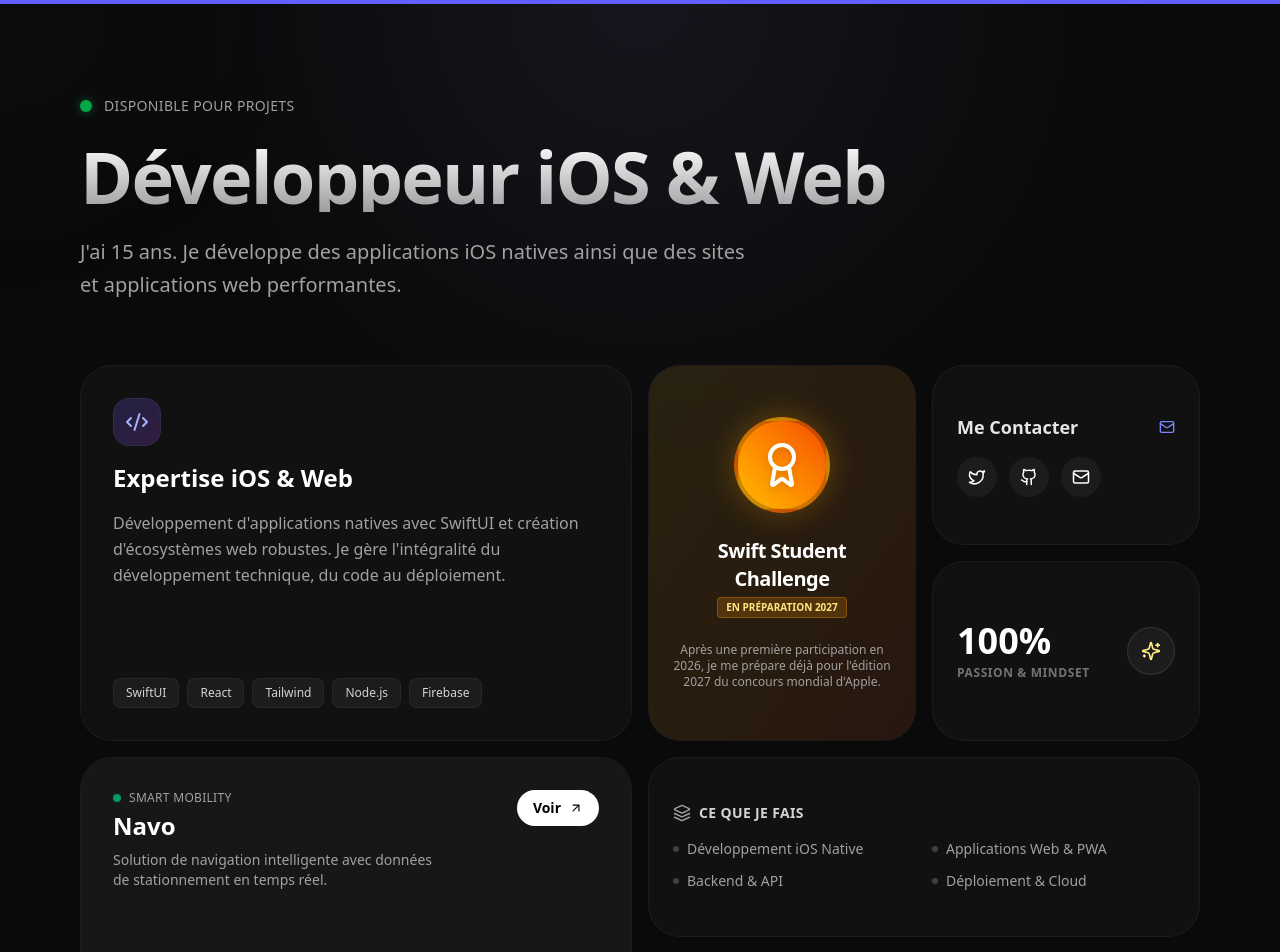
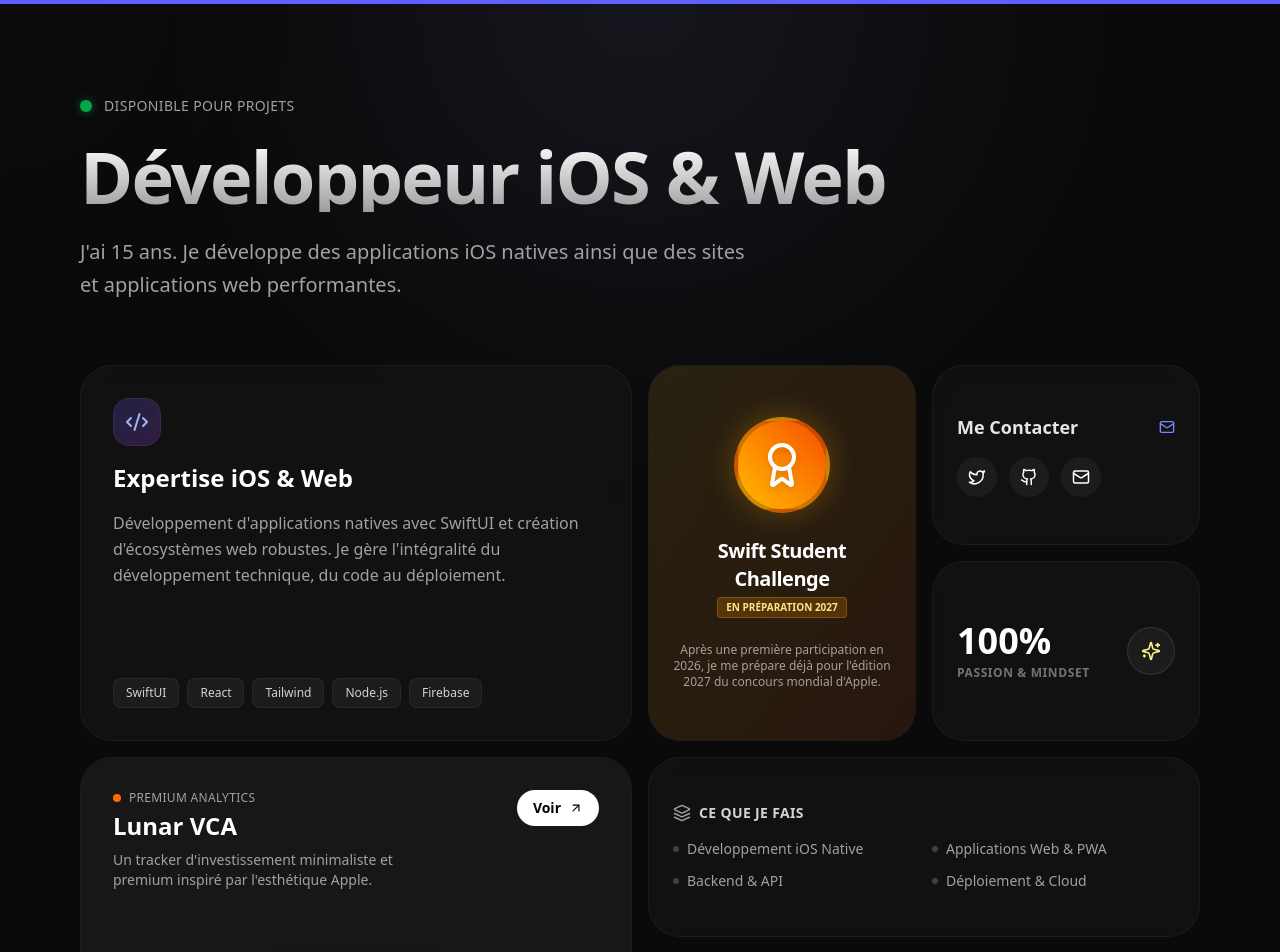
Before and after one commit to charlytechluxe/portfolio, a React (Vite) app: page / in a window 1280 px wide. Shown: the top 952 px of the page. Built offline with nearby package versions, Linux system fonts and the light colour scheme.

Commit message:
Add Lunar VCA and Twingo Control Center to portfolio

```diff
--- a/src/constants.js
+++ b/src/constants.js
@@ -19,6 +19,30 @@ export const awards = [
 ];
 
 export const myApps = [
+    {
+        slug: "lunar-vca",
+        name: "Lunar VCA",
+        category: "Finance & Crypto",
+        description: "Un tracker d'investissement minimaliste et premium inspiré par l'esthétique Apple.",
+        fullDescription: "Lunar VCA est un outil d'aide à la décision pour les investisseurs utilisant la stratégie Value Cost Averaging. Avec un Smart Advisor intelligent, des graphiques de trajectoire et un ticker BTC en temps réel, il offre une expérience de suivi de portefeuille fluide et haut de gamme.",
+        features: ["Smart Advisor", "Calculateur VCA", "Graphiques de trajectoire", "Ticker BTC live"],
+        tech: ["HTML5", "CSS3", "JavaScript", "Chart.js"],
+        screenshots: ["/assets/lunar-vca/home.png", "/assets/lunar-vca/advisor.png"],
+        color: "bg-orange-500",
+        tag: "Premium Analytics"
+    },
+    {
+        slug: "twingo-control-center",
+        name: "Twingo Control Center",
+        category: "Automobile & Dashboard",
+        description: "L'application de gestion ultime pour ta Twingo (carburant, entretien, stats).",
+        fullDescription: "Twingo Control Center est une application iOS native conçue pour centraliser toutes les données de ton véhicule. Suis ta consommation de carburant, planifie tes entretiens et visualise tes dépenses via des graphiques détaillés, le tout dans une interface respectant les codes de design d'Apple.",
+        features: ["Suivi carburant", "Planning entretien", "Analytique dépenses", "Interface iOS Native"],
+        tech: ["SwiftUI", "SwiftData", "Charts"],
+        screenshots: ["/assets/twingo/dashboard.png", "/assets/twingo/fuel.png"],
+        color: "bg-blue-500",
+        tag: "iOS Native"
+    },
     {
         slug: "navo",
         name: "Navo",
```
